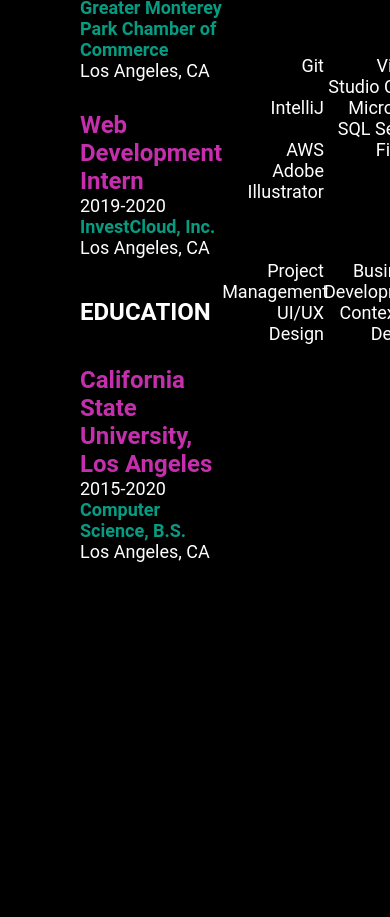
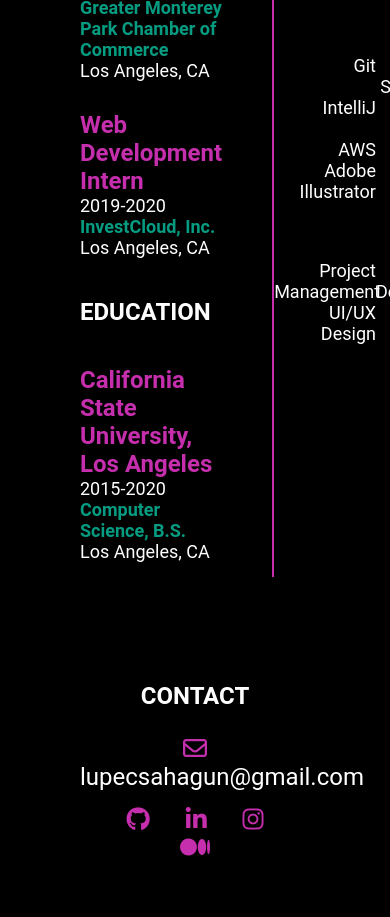
Before and after one commit to lupecs/lupecs-portfolio, a plain HTML site: page index.html in a window 390 px wide. Shown: the part 1621-2538 px from the top of the page. Before the commit the page ends 2238 px from the top, so only its background shows below. Drawn offline with Linux system fonts and the light colour scheme.

Commit message:
overall done, need responsive design and final edits

```diff
--- a/index.html
+++ b/index.html
@@ -15,7 +15,7 @@
             <ul id="navbar">
                 <li><a href="#projects">PROJECTS</a></li>
                 <li><a href="#experience">EXPERIENCE/SKILLS</a></li>
-                <li><a href="contact">CONTACT</a></li>
+                <li><a href="#contact">CONTACT</a></li>
                 <a href="#" id="close"><i class="fa fa-times"></i></a>
             </ul>
         </nav>
@@ -166,6 +166,21 @@
             </div>
         </div>
     </section>
+
+    <section id="contact" class="section-p1">
+        <h1 class="section-header">CONTACT</h1>
+        <div class="contact-list">
+            <ul>
+                <a href="mailto:lupecsahagun@gmail.com"><i class="fa-regular fa-envelope"></i>lupecsahagun@gmail.com</a>
+                <div class="social-icons">
+                    <a href="https://github.com/lupecs"><i class="fa-brands fa-github"></i></a>
+                    <a href="https://www.linkedin.com/in/guadalupesahagun/"><i class="fa-brands fa-linkedin-in"></i></a>
+                    <a href="https://www.instagram.com/loopitacodes/"><i class="fa-brands fa-instagram"></i></a>
+                    <a href="https://medium.com/@lupecs"><i class="fa-brands fa-medium"></i></a>
+                </div>
+            </ul>
+        </div>
+    </section>
 </body>
 
 </html>
--- a/style.css
+++ b/style.css
@@ -54,6 +54,9 @@ body {
   font-size: 24px;
   font-weight: 600;
   color: #fff;
+}
+#navbar a {
+  scroll-behavior: smooth;
 }
 
 #mobile {
@@ -142,7 +145,7 @@ body {
 .work-info p {
   color: #fff;
 }
-.work-info h3{
+.work-info h3 {
   color: #fff;
   margin-bottom: 20px;
   font-weight: 600;
@@ -169,52 +172,81 @@ body {
   display: flex;
   justify-content: space-between;
 }
-.experience-history{
+.experience-history {
   display: flex;
   flex-direction: column;
+  padding-right: 50px;
 }
-.experience-history, .skills{
-    flex-basis: 45%;
+.experience-history,
+.skills {
+  flex-basis: 50%;
 }
 /* .experience-history {
     background-color: yellowgreen;
 } */
-.job, .school{
+.job,
+.school {
   margin: 15px 0;
 }
-.job-title, .skill-section-title, .school-title{
+.job-title,
+.skill-section-title,
+.school-title {
   color: #c52eac;
   font-weight: 600;
   font-size: 24px;
 }
-.job-header, .school-header {
+.job-header,
+.school-header {
   display: flex;
   justify-content: space-between;
   flex-wrap: wrap;
 }
-.job-years, .school-years {
+.job-years,
+.school-years {
   color: #fff;
 }
-.job h4, .school h4 {
+.job h4,
+.school h4 {
   color: #08c3a2cc;
   font-size: 18px;
 }
 .job p,
 .skill-section li,
-.school p
-{
+.school p {
   color: #fff;
   font-size: 18px;
 }
 .skills {
   text-align: right;
+  border-left: 2px solid #c52eac;
 }
 .skill-list {
   margin: 15px 0;
 }
 .skill-list ul {
-    display: grid;grid-template-columns: repeat(3, minmax(100px, 1fr));
+  display: grid;
+  grid-template-columns: repeat(3, minmax(100px, 1fr));
 }
 .skill-list li {
   list-style: none;
 }
+
+/* -----contact start----- */
+#contact {
+  text-align: center;
+}
+.contact-list {
+  color: #fff;
+  font-size: 24px;
+}
+.contact-list a {
+    text-decoration: none;
+    color: #fff;
+}
+.contact-list i {
+  color: #c52eac;
+  margin: 0 15px;
+}
+.social-icons {
+  margin: 15px 0;
+}
```
Lines whose indentation alone changed are shown as unchanged.
